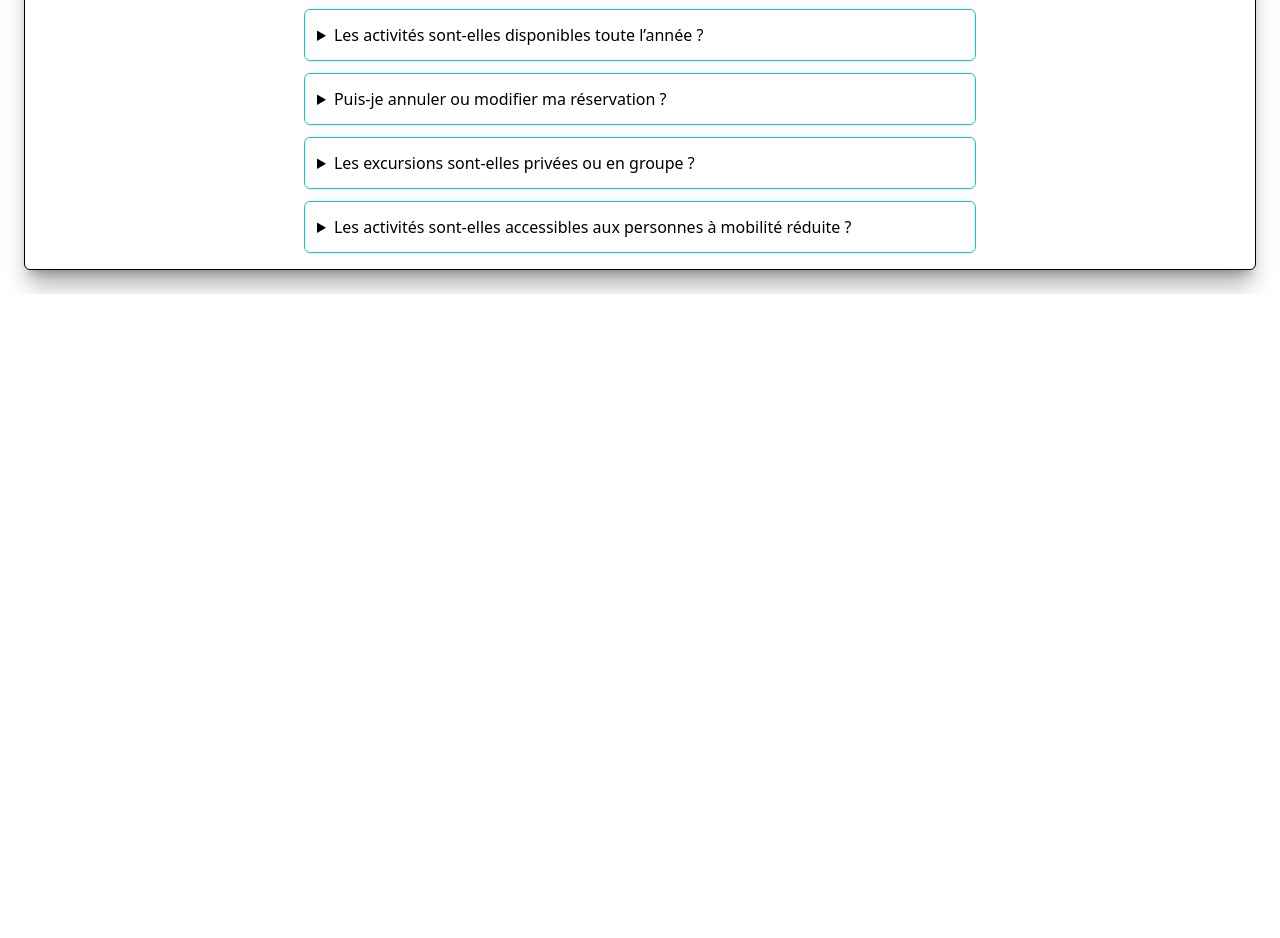
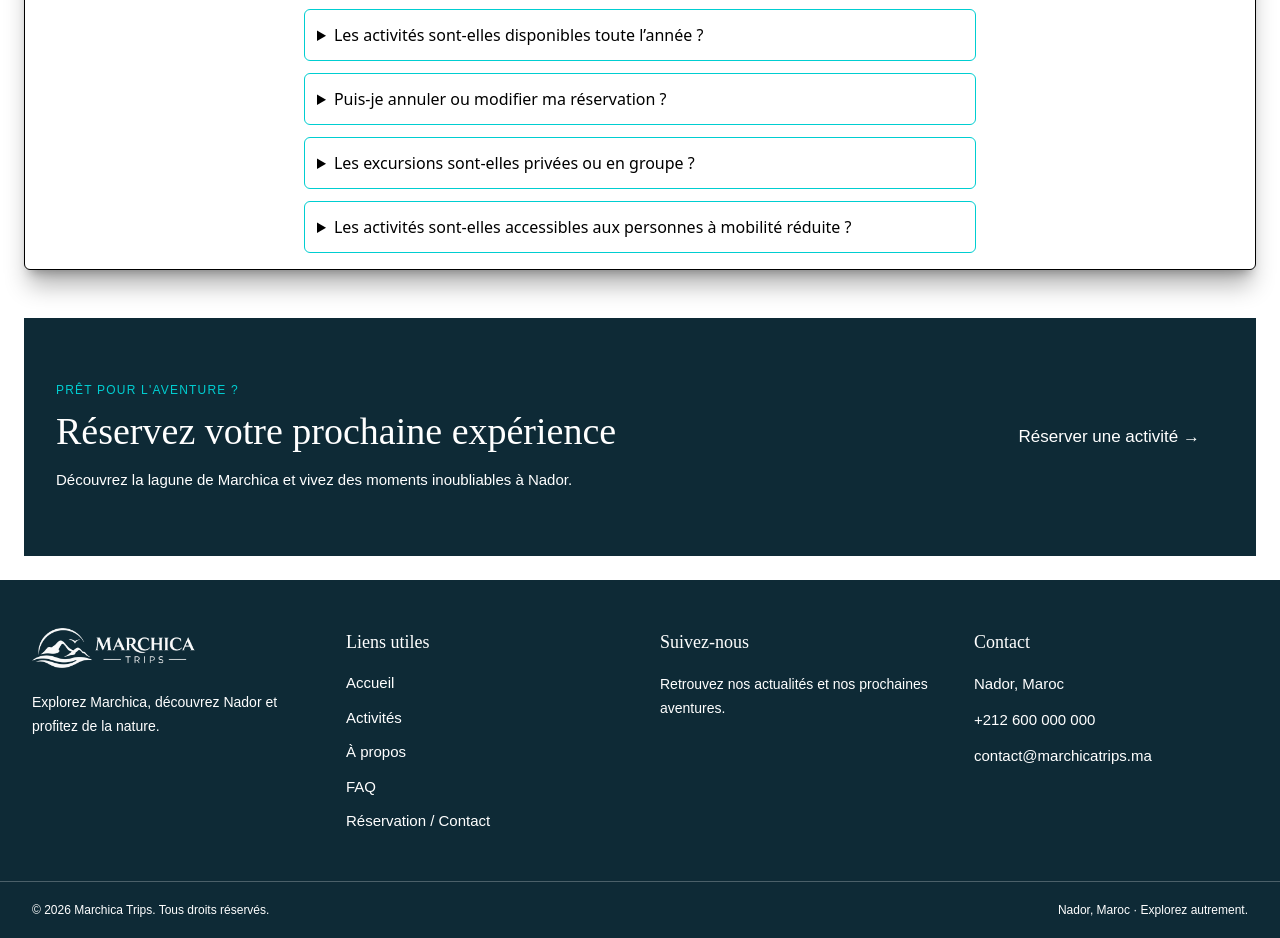
Before and after one commit to zakarya0roua/Marchica-Trips, a website built with Vite: page faq.html in a window 1280 px wide. Shown: the part 816-1754 px from the top of the page. Before the commit the page ends 1110 px from the top, so only its background shows below. Built offline with nearby package versions, Linux system fonts and the light colour scheme.

Commit message:
feat(MCT-75): fix CTA section layout, styling, and alignment with footer

```diff
--- a/faq.html
+++ b/faq.html
@@ -11,21 +11,15 @@
 
 <header class="bg-bleu-nuit text-blanc w-full px-6 py-4">
   <div class="max-w-[1408px] mx-auto flex flex-wrap items-center justify-between gap-4">
-
-    <!-- Logo -->
     <a href="index.html" class="flex items-center shrink-0">
       <img src="image/logo.webp" alt="Marchica Trips Logo"
            class="h-10 w-auto object-contain">
     </a>
-
-    <!-- Checkbox -->
     <input
       type="checkbox"
       id="menu-toggle"
       class="peer sr-only"
     />
-
-    <!-- Bouton menu mobile -->
     <label
       for="menu-toggle"
       class="cursor-pointer text-white text-3xl md:hidden"
@@ -33,16 +27,14 @@
       ☰
       <span class="sr-only">Ouvrir le menu</span>
     </label>
-
-    <!-- Navigation -->
-    <nav class="hidden w-full flex-col gap-4 peer-checked:flex md:flex md:w-auto md:flex-row md:items-center md:gap-8 font-texte text-[17px] font-normal">
+    <nav class="hidden w-full flex-col gap-4 peer-checked:flex md:flex md:w-auto md:flex-row md:items-center md:gap-8 text-Blanc font-texte text-[17px] font-normal">
       <a href="index.html" class="hover:text-bleu-lagon transition-colors">Accueil</a>
       <a href="activites.html" class="hover:text-bleu-lagon transition-colors">Activités</a>
       <a href="#" class="hover:text-bleu-lagon transition-colors">À propos</a>
-      <a href="#" class="hover:text-bleu-lagon transition-colors">Contact</a>
+      <a href="contact.html" class="hover:text-bleu-lagon transition-colors">Contact</a>
       <a href="faq.html" class="hover:text-bleu-lagon transition-colors">FAQ</a>
         <div class="shrink-0 mt-2 md:mt-0">
-            <a href="reservation.html"
+            <a href="contact.html"
             class="bg-bleu-lagon text-bleu-nuit font-texte font-bold text-[17px] px-8 py-3 rounded-full hover:opacity-90 transition-opacity inline-block">
              Réserver
             </a>
@@ -143,13 +135,110 @@
             </div>
         </section>
 
-      </main>
+        <section class="mt-8 mb-0 w-full bg-bleu-nuit mb-0 px-4 py-12 text-Blanc md:mt-12 md:px-8 md:py-16">
+            <div class="mx-auto flex w-full max-w-7xl flex-col items-start justify-between gap-6 md:flex-row md:items-center">
+                <div>
+                    <p class="font-text text-xs font-bold uppercase tracking-widest text-bleu-lagon">
+                        Prêt pour l'aventure ?
+                    </p>
 
-      <!-- Footer-->
-       <footer>
+                    <h2 class="mt-2 font-titre text-2xl font-bold md:text-h2">
+                        Réservez votre prochaine expérience
+                    </h2>
 
-       </footer>
+                    <p class="mt-3 max-w-xl font-text text-petit leading-6 text-Blanc">
+                        Découvrez la lagune de Marchica et vivez des moments inoubliables à Nador.
+                    </p>
+                </div>
 
+                <a href="contact.html" class="inline-flex items-center justify-center rounded-full bg-btn px-6 py-4 font-text text-bouton font-bold text-Blanc transition-colors hover:bg-picker focus-visible:outline-2 focus-visible:outline-offset-4 focus-visible:outline-bleu-lagon">
+                    Réserver une activité →
+                </a>
 
+             </div>
+        </section>
+    </main>
+
+<footer class="bg-bleu-nuit text-Blanc">
+  <div class="mx-auto grid max-w-7xl grid-cols-1 gap-10 px-4 py-12 sm:grid-cols-2 lg:grid-cols-4 md:px-8">
+
+    <div>
+      <a href="/index.html" class="inline-flex items-center gap-3">
+        <img src="image/logo.webp" alt="Marchica Trips" class="h-10 w-auto">
+      </a>
+
+      <p class="mt-4 max-w-xs font-text text-sm leading-6 text-Blanc">
+        Explorez Marchica, découvrez Nador et profitez de la nature.
+      </p>
+    </div>
+    <div>
+      <h2 class="font-titre text-lg font-bold">
+        Liens utiles
+      </h2>
+
+      <ul class="mt-4 grid gap-3 font-text text-petit">
+        <li>
+          <a href="/index.html" class="transition-colors hover:text-bleu-lagon focus-visible:outline-2 focus-visible:outline-offset-4 focus-visible:outline-bleu-lagon">
+            Accueil
+          </a>
+        </li>
+        <li>
+          <a href="/activites.html" class="transition-colors hover:text-bleu-lagon focus-visible:outline-2 focus-visible:outline-offset-4 focus-visible:outline-bleu-lagon">
+            Activités
+          </a>
+        </li>
+        <li>
+          <a href="/a-propos.html" class="transition-colors hover:text-bleu-lagon focus-visible:outline-2 focus-visible:outline-offset-4 focus-visible:outline-bleu-lagon">
+            À propos
+          </a>
+        </li>
+        <li>
+          <a href="/faq.html" class="transition-colors hover:text-bleu-lagon focus-visible:outline-2 focus-visible:outline-offset-4 focus-visible:outline-bleu-lagon">
+            FAQ
+          </a>
+        </li>
+        <li>
+          <a href="/contact.html" class="transition-colors hover:text-bleu-lagon focus-visible:outline-2 focus-visible:outline-offset-4 focus-visible:outline-bleu-lagon">
+            Réservation / Contact
+          </a>
+        </li>
+      </ul>
+    </div>
+    <div>
+      <h2 class="font-titre text-lg font-bold">
+        Suivez-nous
+      </h2>
+
+      <p class="mt-4 font-text text-sm leading-6 text-Blanc">
+        Retrouvez nos actualités et nos prochaines aventures.
+      </p>
+    </div>
+
+    <div>
+      <h2 class="font-titre text-lg font-bold">
+        Contact
+      </h2>
+
+      <address class="mt-4 grid gap-3 font-text text-petit not-italic leading-6">
+        <span>Nador, Maroc</span>
+
+        <a href="tel:+212600000000" class="break-words transition-colors hover:text-bleu-lagon focus-visible:outline-2 focus-visible:outline-offset-4 focus-visible:outline-bleu-lagon">
+          +212 600 000 000
+        </a>
+
+        <a href="mailto:contact@marchicatrips.ma" class="break-all transition-colors hover:text-bleu-lagon focus-visible:outline-2 focus-visible:outline-offset-4 focus-visible:outline-bleu-lagon">
+          contact@marchicatrips.ma
+        </a>
+      </address>
+    </div>
+
+  </div>
+  <div class="mx-auto max-w-7xl border-t border-white/25 px-4 py-5 md:px-8">
+    <div class="flex flex-col gap-3 font-text text-xs sm:flex-row sm:items-center sm:justify-between">
+      <p>© 2026 Marchica Trips. Tous droits réservés.</p>
+      <p>Nador, Maroc · Explorez autrement.</p>
+    </div>
+  </div>
+</footer>
 </body>
 </html>
```
